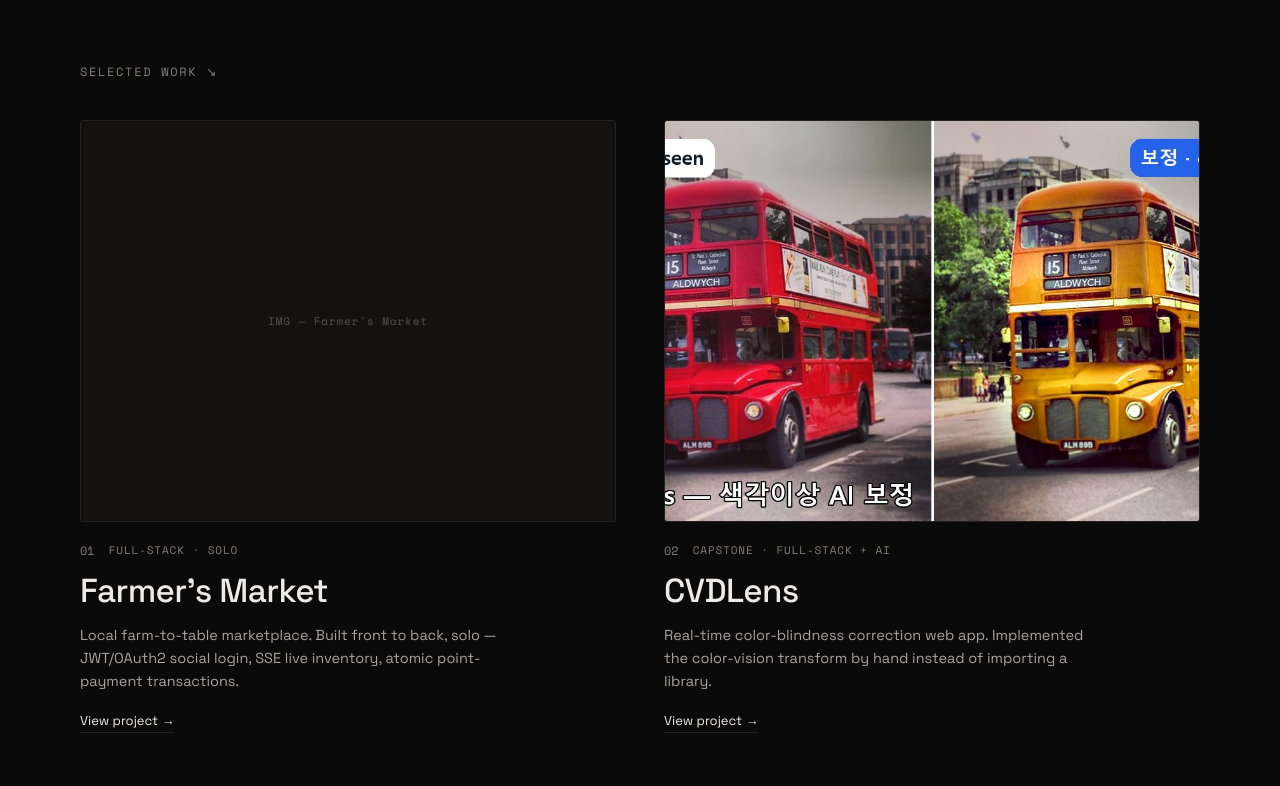
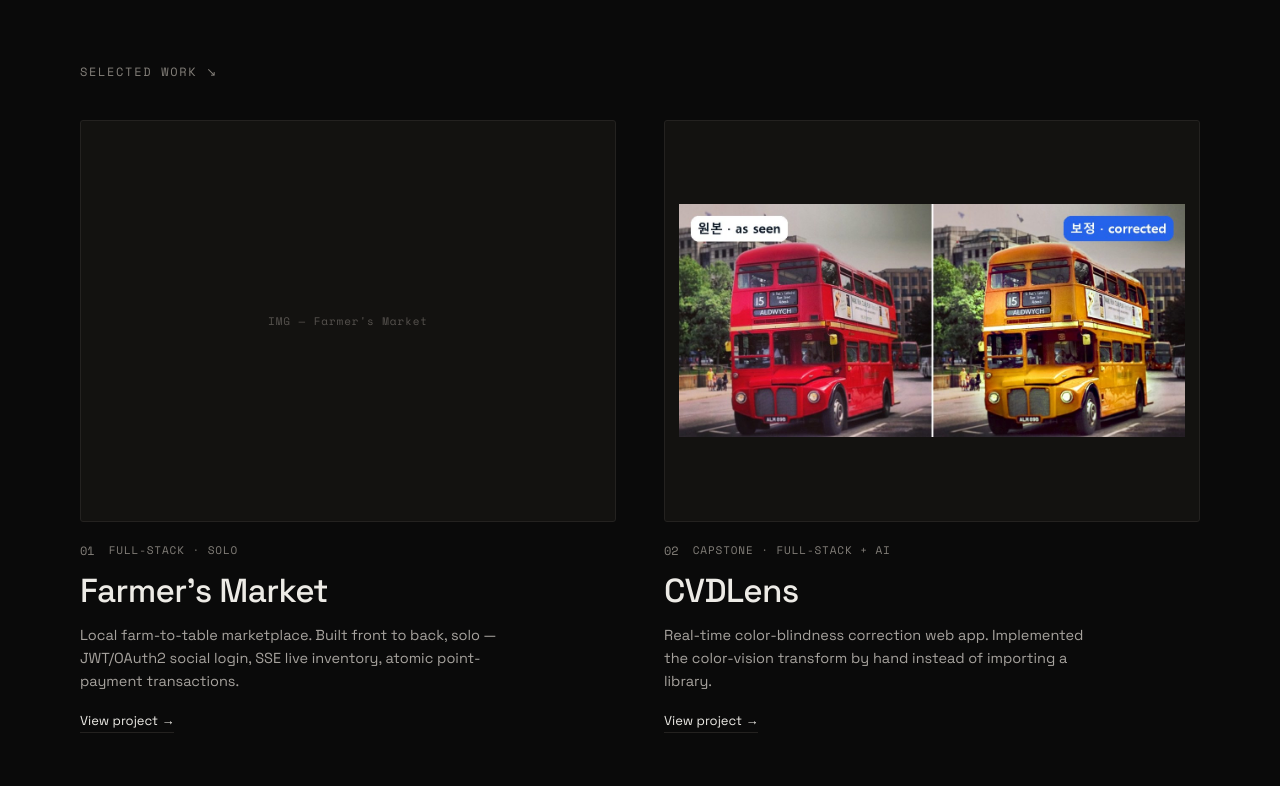
Before and after one commit to shindonghwagit/shindonghwa-portfolio, a React (Vite) app: page / in a window 1280 px wide. Shown: the part 1040-1826 px from the top of the page. Built offline with nearby package versions, Linux system fonts and the light colour scheme.

Commit message:
fix(work): crop baked-in caption from CVDLens image and fit both CVDLens and PrismDesign images in their cards

```diff
--- a/src/components/ProjectCard.tsx
+++ b/src/components/ProjectCard.tsx
@@ -17,7 +17,7 @@ export function ProjectCard({ project }: { project: Project }) {
           project.imgs.map((src, i) => (
             <img
               key={src}
-              className="thumb-img"
+              className={`thumb-img ${project.fit === 'contain' ? 'thumb-img-contain' : ''}`}
               src={src}
               alt={`${project.title} ${i + 1}`}
               loading="lazy"
--- a/src/data/projects.ts
+++ b/src/data/projects.ts
@@ -13,6 +13,7 @@ export const projects: Project[] = [
     kind: 'Capstone · Full-stack + AI',
     desc: 'Real-time color-blindness correction web app. Implemented the color-vision transform by hand instead of importing a library.',
     imgs: ['/og_cover.jpg'],
+    fit: 'contain',
   },
   {
     n: '03',
@@ -20,6 +21,7 @@ export const projects: Project[] = [
     kind: 'Team of 2',
     desc: 'Browser-based node visual-programming studio. ReactFlow node editor, Canvas 2D rendering, MediaPipe hand tracking.',
     imgs: ['/assets1.png'],
+    fit: 'contain',
   },
   {
     n: '04',
--- a/src/index.css
+++ b/src/index.css
@@ -249,6 +249,11 @@ body { min-height: 100vh; }
   transition: transform .6s ease;
 }
 .card:hover .thumb-img { transform: scale(1.04); }
+.thumb-img-contain {
+  object-fit: contain;
+  padding: 14px;
+}
+.card:hover .thumb-img-contain { transform: none; }
 .thumb-multi {
   gap: 14px;
   padding: 18px;
--- a/src/types.ts
+++ b/src/types.ts
@@ -5,4 +5,5 @@ export type Project = {
   desc: string
   href?: string
   imgs?: string[]
+  fit?: 'cover' | 'contain'
 }
```
Also changed, not shown: public/og_cover.jpg.
